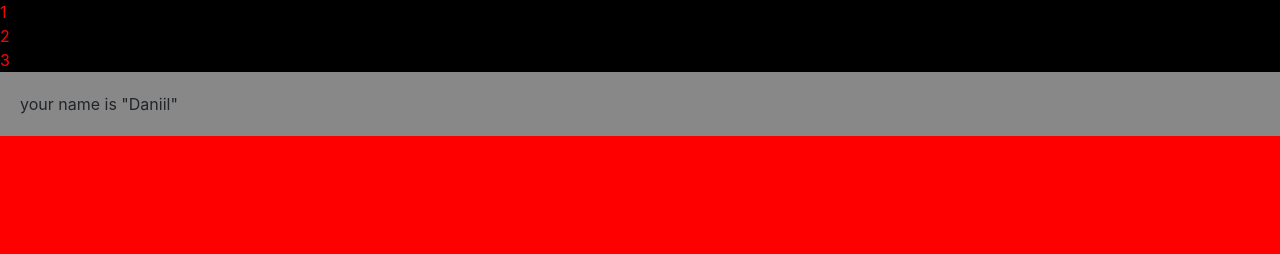
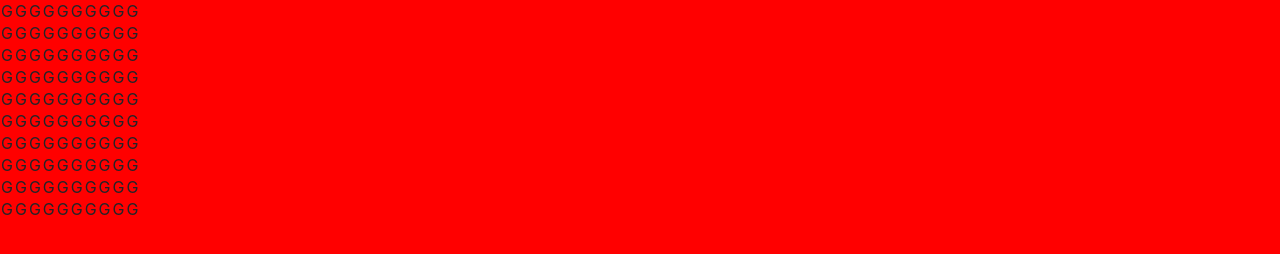
Before and after one commit to nilufar-a/UI, a website: page Export/index.html in a window 1280 px wide. Drawn offline with nearby package versions, Linux system fonts and the light colour scheme.

Commit message:
npm update

```diff
--- a/Export/index.html
+++ b/Export/index.html
@@ -12,11 +12,16 @@
         crossorigin="anonymous"></script>
     <link rel="stylesheet" href="styles/css/styles.css">
     <script>
+        // minimum aspect ratio
+        const ASPECT_RATIO_VERTICAL = 3;
+        const ASPECT_RATIO_HOEIZONTAL = 4;
+
+
         $(document).ready(function () {
             var fld_data = { test_fld: { name: "Daniil" } };
             var elems = [];
             var flds = []
-            var currentView = "b";
+            var currentView = "game";
             var views = []
             var changingview = false;
             CollectElems();
@@ -24,7 +29,9 @@
             CollectViews();
             updateAllfields();
 
-            ChangeView("a");//demo
+            ChangeView("game");//demo
+            buildBoards(10, 10);
+
 
             var list = [{ Test: '1' }, { Test: '2' }, { Test: '3' }];
             displayList(list, "test_elem");
@@ -50,7 +57,6 @@
                     views[key] = { view: $(this), container: $(this).parent() };
                     if (key != currentView) {
                         $(this).hide(0);
-                        console.log(key);
                     }
                 });
             }
@@ -96,13 +102,32 @@
                 });
                 return html;
             }
+
+
+            function buildBoards(height, width) {
+                ret = "";
+                for (r = 0; r < height; r++) {
+                    ret += '<tr class="board_row">';
+                    for (i = 0; i < width; i++) {
+                        ret += '<td class="board_cell" id="bc_x' + i + 'y' + r + '" >G</td>'
+                    }
+                    ret += '</tr>'
+                }
+                $(".board").html(ret);
+            }
+
+            function onResize() {
+                if ($("#view_container").height() * ASPECT_RATIO_HOEIZONTAL > $("#view_container").width() * ASPECT_RATIO_VERTICAL)
+                    alert("Resize your windoe such that the width is noticebly greater than height")
+                $(".board").width($(".board").height());
+            }
         })
     </script>
 </head>
 
 
 <body>
-    <view_container>
+    <view_container id="view_container">
         <view name="a">
             <div class="elem_container" id="elem_container_demo">
                 <elem name="test_elem">
@@ -116,6 +141,11 @@
         <view name="b">
             <h1>Splash screeen</h1>
         </view>
+        <view name="game">
+            <table id="game-board" class="board">
+
+            </table>
+        </view>
     </view_container>
 
 
--- a/Export/styles/scss/elements.scss
+++ b/Export/styles/scss/elements.scss
@@ -9,7 +9,7 @@ elem{
 }
 
 view {
-    display: block !important;
+    display: block;
     width: 100% !important;
     height: 100% !important;
     margin: 0 !important;
```
Also changed, not shown: package.json (+4 -3 lines), Export/styles/css/common_imports.css, Export/styles/css/elements.css, Export/styles/css/main_menu.css, Export/styles/css/styles.css, Export/styles/css/variables.css, 1 other file.
